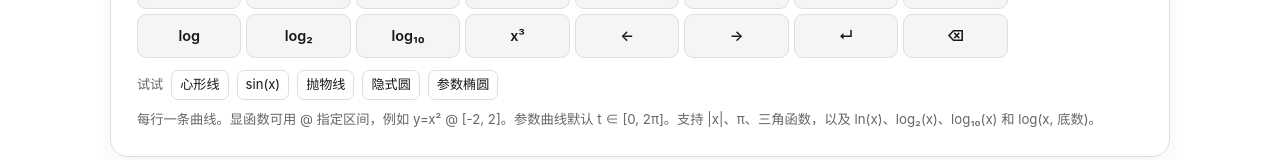
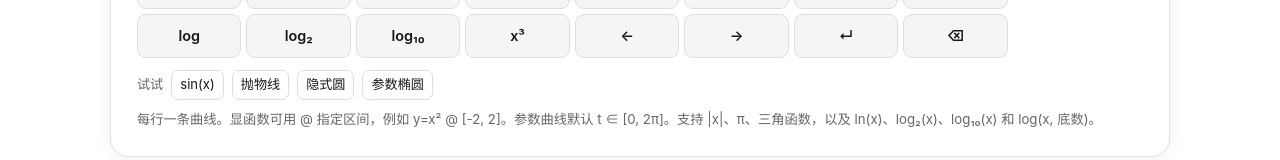
Before and after one commit to upalteam-hub/graphite-function-plotter, a plain HTML site: page index.html in a window 1280 px wide. Shown: the part 585-745 px from the top of the page. Drawn offline with Linux system fonts and the light colour scheme.

Commit message:
Hide the heart formula shortcut

```diff
--- a/index.html
+++ b/index.html
@@ -56,7 +56,7 @@
 </div>
 <button id="draw" class="primary">绘制曲线 →</button>
 </div>
-<div class="samples"><span>试试</span><button id="heart-example" type="button" data-example="y=|x|^(2/3)+(10-x²)^0.5⋅sin(-18⋅π⋅|x|)">心形线</button><button type="button" data-example="y = sin(x)">sin(x)</button><button type="button" data-example="y = x^2">抛物线</button><button type="button" data-example="x^2 + y^2 = 9">隐式圆</button><button type="button" data-example="x = 3*cos(t); y = 2*sin(t)">参数椭圆</button></div>
+<div class="samples"><span>试试</span><button type="button" data-example="y = sin(x)">sin(x)</button><button type="button" data-example="y = x^2">抛物线</button><button type="button" data-example="x^2 + y^2 = 9">隐式圆</button><button type="button" data-example="x = 3*cos(t); y = 2*sin(t)">参数椭圆</button></div>
 <p class="hint" id="syntax">每行一条曲线。显函数可用 @ 指定区间，例如 y=x² @ [-2, 2]。参数曲线默认 t ∈ [0, 2π]。支持 |x|、π、三角函数，以及 ln(x)、log₂(x)、log₁₀(x) 和 log(x, 底数)。</p>
 <p id="status" class="status" role="status"></p>
 <div id="saved-curves" class="saved-curves" hidden>
```
Also changed, not shown: 2 other files.
